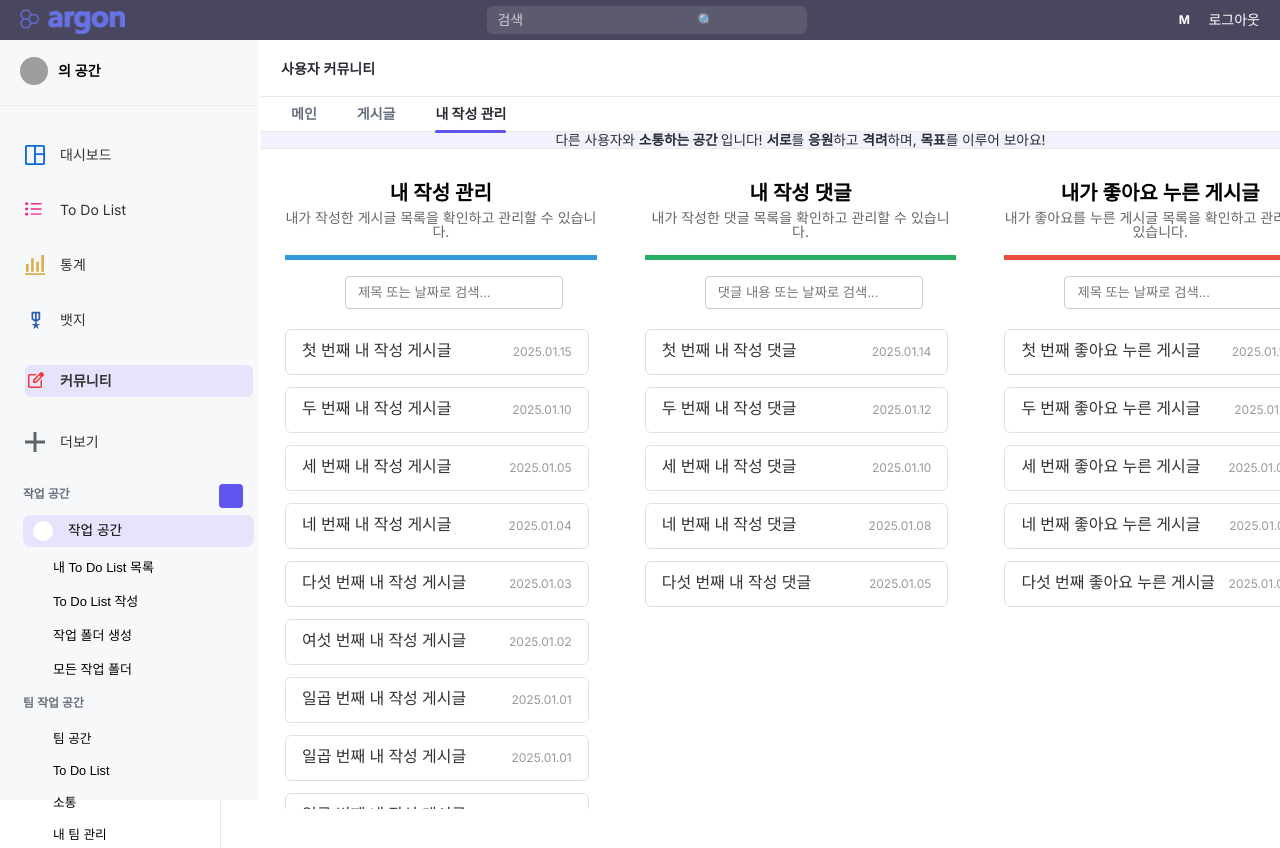
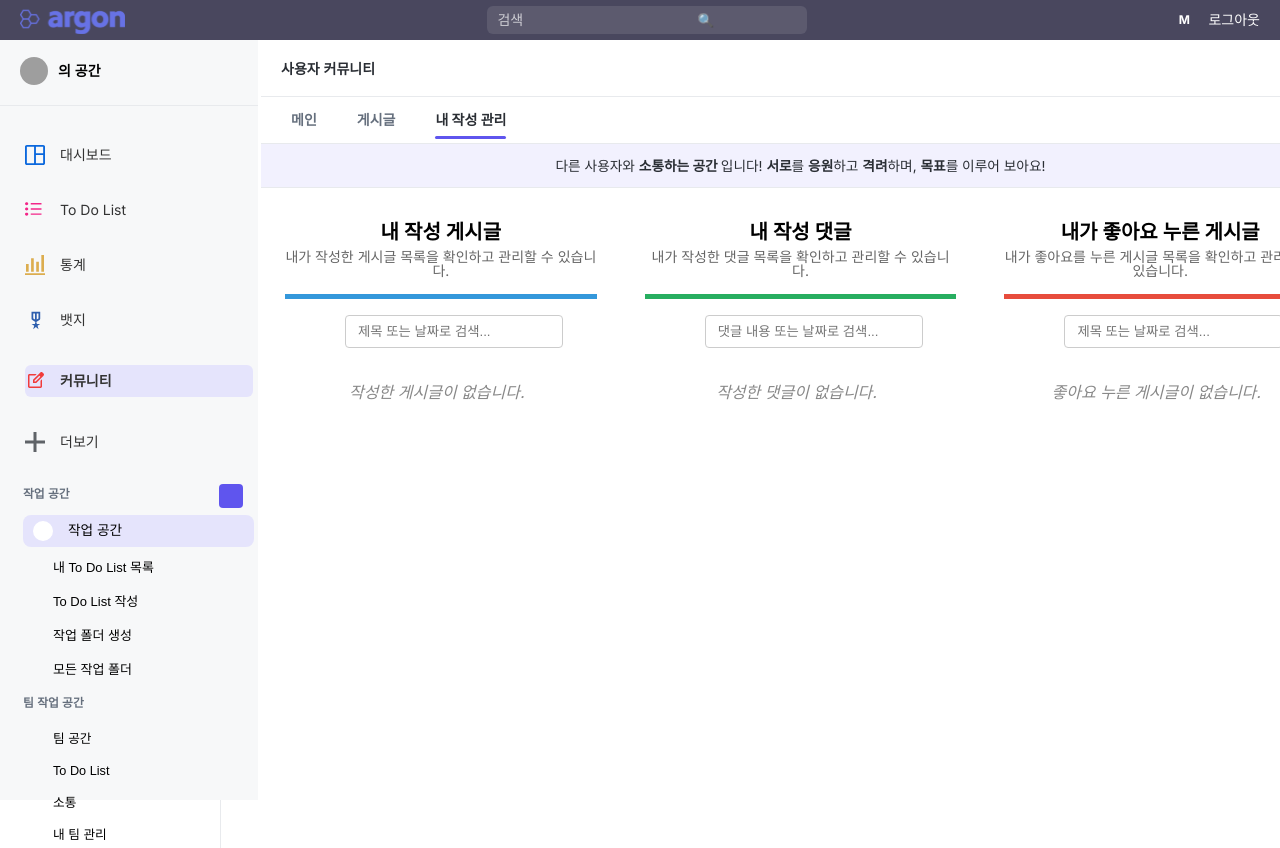
Before and after one commit to SungWookkk/FTT_frontend, a React (Create React App) app: page /community/my-page in a window 1280 px wide. Built offline with nearby package versions, Linux system fonts and the light colour scheme; grey boxes are pictures that could not be loaded.

Commit message:
5/2 feat: [커뮤니티] 내 작성 관리 페이지 axios BE 통신 로직 추가
- 사용자가 글쓰기 / 작성한 댓글 / 좋아요 누른 게시글에 대해 목록을 렌더링 해주는 서비스 코드 요청 추가

```diff
--- a/src/components/community/CommunityMyContentPage.js
+++ b/src/components/community/CommunityMyContentPage.js
@@ -1,55 +1,71 @@
+// src/community/CommunityMyContentPage.js
 import React, { useState, useEffect, useRef, useMemo } from 'react';
 import '../community/css/CommunityMyContentPage.css';
 import { NavLink } from 'react-router-dom';
+import { useAuth } from '../../Auth/AuthContext';
+import axios from 'axios';
 
 function CommunityMyContentPage() {
-    // 1) 내 게시글 데이터
-    const sortedPosts = useMemo(() => {
-        const posts = [
-            { id: 1, title: '첫 번째 내 작성 게시글', date: '2025.01.15' },
-            { id: 2, title: '두 번째 내 작성 게시글', date: '2025.01.10' },
-            { id: 3, title: '세 번째 내 작성 게시글', date: '2025.01.05' },
-            { id: 4, title: '네 번째 내 작성 게시글', date: '2025.01.04' },
-            { id: 5, title: '다섯 번째 내 작성 게시글', date: '2025.01.03' },
-            { id: 6, title: '여섯 번째 내 작성 게시글', date: '2025.01.02' },
-            { id: 7, title: '일곱 번째 내 작성 게시글', date: '2025.01.01' },
-            { id: 7, title: '일곱 번째 내 작성 게시글', date: '2025.01.01' },
-            { id: 7, title: '일곱 번째 내 작성 게시글', date: '2025.01.01' },
-            { id: 7, title: '일곱 번째 내 작성 게시글', date: '2025.01.01' },
-        ];
-        return posts.sort((a, b) => new Date(b.date.replace(/\./g,'-')) - new Date(a.date.replace(/\./g,'-')));
-    }, []);
+    const { auth } = useAuth();
 
-    // 2) 내 댓글 데이터
-    const myComments = useMemo(() => [
-        { id: 1, content: '첫 번째 내 작성 댓글', date: '2025.01.14' },
-        { id: 2, content: '두 번째 내 작성 댓글', date: '2025.01.12' },
-        { id: 3, content: '세 번째 내 작성 댓글', date: '2025.01.10' },
-        { id: 4, content: '네 번째 내 작성 댓글', date: '2025.01.08' },
-        { id: 5, content: '다섯 번째 내 작성 댓글', date: '2025.01.05' },
-    ], []);
+    //내가 쓴 글
+    const [myPosts, setMyPosts] = useState([]);
+    //  쓴 댓글
+    const [myComments, setMyComments] = useState([]);
+    // 내가 좋아요 누른 글
+    const [myLikedPosts, setMyLikedPosts] = useState([]);
 
-    // 3) 내가 좋아요 누른 게시글
-    const myLikedPosts = useMemo(() => [
-        { id: 1, title: '첫 번째 좋아요 누른 게시글', date: '2025.01.13' },
-        { id: 2, title: '두 번째 좋아요 누른 게시글', date: '2025.01.11' },
-        { id: 3, title: '세 번째 좋아요 누른 게시글', date: '2025.01.09' },
-        { id: 4, title: '네 번째 좋아요 누른 게시글', date: '2025.01.07' },
-        { id: 5, title: '다섯 번째 좋아요 누른 게시글', date: '2025.01.05' },
-    ], []);
-
-    // 검색어 상태 분리
+    // 검색어 상태
     const [postSearch, setPostSearch] = useState('');
     const [commentSearch, setCommentSearch] = useState('');
     const [likedSearch, setLikedSearch] = useState('');
 
-    // 필터링 로직 분리
+    // 무한스크롤 상태
+    const pageSize = 5;
+    const [page, setPage] = useState(1);
+    const listRef = useRef(null);
+    const loadMoreRef = useRef(null);
+
+    // ——————————————————————————————————————————————
+    // 컴포넌트 마운트 시, 세 가지 API 콜
+    useEffect(() => {
+        if (!auth.token) return;
+
+        const headers = {
+            Authorization: `Bearer ${auth.token}`,
+            'X-User-Id': auth.userId
+        };
+
+        // 내가 쓴 글
+        axios.get(`/api/community/users/${auth.userId}/posts`, { headers })
+            .then(res => setMyPosts(res.data))
+            .catch(console.error);
+
+        // 내가 쓴 댓글
+        axios.get(`/api/community/users/${auth.userId}/comments`, { headers })
+            .then(res => setMyComments(res.data))
+            .catch(console.error);
+
+        // 내가 좋아요 누른 글
+        axios.get(`/api/community/users/${auth.userId}/likes`, { headers })
+            .then(res => setMyLikedPosts(res.data))
+            .catch(console.error);
+    }, [auth.token, auth.userId]);
+
+    // ——————————————————————————————————————————————
+    // 필터 & 정렬 (검색, 날짜 순)
+    const sortedPosts = useMemo(() => {
+        return myPosts
+            .slice()
+            .sort((a, b) => new Date(b.createdAt) - new Date(a.createdAt));
+    }, [myPosts]);
+
     const filteredPosts = useMemo(() => {
         const term = postSearch.trim().toLowerCase();
         if (!term) return sortedPosts;
         return sortedPosts.filter(p =>
             p.title.toLowerCase().includes(term) ||
-            p.date.includes(term)
+            p.createdAt.startsWith(term)
         );
     }, [postSearch, sortedPosts]);
 
@@ -58,7 +74,7 @@ function CommunityMyContentPage() {
         if (!term) return myComments;
         return myComments.filter(c =>
             c.content.toLowerCase().includes(term) ||
-            c.date.includes(term)
+            c.createdAt.startsWith(term)
         );
     }, [commentSearch, myComments]);
 
@@ -67,20 +83,18 @@ function CommunityMyContentPage() {
         if (!term) return myLikedPosts;
         return myLikedPosts.filter(l =>
             l.title.toLowerCase().includes(term) ||
-            l.date.includes(term)
+            l.createdAt.startsWith(term)
         );
     }, [likedSearch, myLikedPosts]);
 
-    // 무한스크롤: 게시글만
-    const pageSize = 5;
-    const [page, setPage] = useState(1);
-    const listRef = useRef(null);
-    const loadMoreRef = useRef(null);
+    // ——————————————————————————————————————————————
+    // 무한 스크롤: “내가 쓴 글”만
+    // 검색어 바뀌면 페이지 리셋
+    useEffect(() => {
+        setPage(1);
+    }, [postSearch]);
 
-    // 페이지 리셋: 게시글 검색어만
-    useEffect(() => setPage(1), [postSearch]);
-
-    // Intersection Observer: 게시글 리스트에만 적용
+    // Intersection Observer
     useEffect(() => {
         if (!listRef.current || !loadMoreRef.current) return;
         const obs = new IntersectionObserver(
@@ -99,14 +113,14 @@ function CommunityMyContentPage() {
 
     return (
         <div className="dashboard-content">
-            {/* 작업공간 헤더 */}
+            {/* 헤더 */}
             <div className="dashboard-header">
                 <div className="dashboard-title">
                     <span className="title-text">사용자 커뮤니티</span>
                 </div>
             </div>
 
-            {/* 목록 선택 탭 */}
+            {/* 탭 네비게이션 */}
             <div className="list-tap">
                 <div className="list-tab-container">
                     <NavLink to="/community" exact className="tab-item" activeClassName="active">
@@ -121,7 +135,7 @@ function CommunityMyContentPage() {
                 </div>
             </div>
 
-            {/* 알림 배너 */}
+            {/* 안내 배너 */}
             <div className="alert-banner-todo">
                 <p className="alert-text-todo">
                     <span className="normal-text">다른 사용자와 </span>
@@ -139,21 +153,15 @@ function CommunityMyContentPage() {
             </div>
 
             <div className="my-content-wrapper">
-                {/* 1) 내 작성 게시글 */}
+                {/* 1) 내가 쓴 게시글 */}
                 <div className="my-content-container">
                     <div className="my-content-header">
-                        <h2 className="my-content-title">내 작성 관리</h2>
+                        <h2 className="my-content-title">내 작성 게시글</h2>
                         <p className="my-content-subtitle">
                             내가 작성한 게시글 목록을 확인하고 관리할 수 있습니다.
                         </p>
                     </div>
-
-                    {/* 2) 구분선 섹션 헤더 */}
-                    <div
-                        className="section-header3"
-                        style={{ borderBottom: '5px solid rgb(52, 152, 219)' }}
-                    >
-                    </div>
+                    <div className="section-header3" style={{borderBottom: '5px solid rgb(52, 152, 219)'}}/>
                     <div className="search-wrapper">
                         <input
                             type="text"
@@ -164,17 +172,23 @@ function CommunityMyContentPage() {
                         />
                     </div>
                     <div className="my-content-list" ref={listRef}>
-                        {displayedPosts.map(p => (
+                        {displayedPosts.length > 0 ? (
+                            displayedPosts.map(p => (
                                 <div key={p.id} className="my-content-item">
                                     <span className="item-title">{p.title}</span>
-                                <span className="item-date">{p.date}</span>
+                                    <span
+                                        className="item-date">{new Date(p.createdAt).toISOString().slice(0, 10)}</span>
                                 </div>
-                        ))}
-                        <div ref={loadMoreRef} className="load-sentinel" />
+                            ))
+                        ) : (
+                            <p className="empty-text">작성한 게시글이 없습니다.</p>
+                        )}
+                        <div ref={loadMoreRef} className="load-sentinel"/>
                     </div>
                 </div>
 
-                {/* 2) 내 작성 댓글 */}
+
+                {/* 2) 내가 쓴 댓글 */}
                 <div className="my-content-container">
                     <div className="my-content-header">
                         <h2 className="my-content-title">내 작성 댓글</h2>
@@ -182,13 +196,7 @@ function CommunityMyContentPage() {
                             내가 작성한 댓글 목록을 확인하고 관리할 수 있습니다.
                         </p>
                     </div>
-
-                    {/* 2) 구분선 섹션 헤더 */}
-                    <div
-                        className="section-header3"
-                        style={{ borderBottom: '5px solid rgb(39, 174, 96)' }}
-                    >
-                    </div>
+                    <div className="section-header3" style={{borderBottom: '5px solid rgb(39, 174, 96)'}}/>
                     <div className="search-wrapper">
                         <input
                             type="text"
@@ -198,13 +206,18 @@ function CommunityMyContentPage() {
                             onChange={e => setCommentSearch(e.target.value)}
                         />
                     </div>
-                    <div className="my-content-list" style={{ maxHeight: '50vh' }}>
-                        {filteredComments.map(c => (
+                    <div className="my-content-list" style={{maxHeight: '50vh'}}>
+                        {filteredComments.length > 0 ? (
+                            filteredComments.map(c => (
                                 <div key={c.id} className="my-content-item">
                                     <span className="item-title">{c.content}</span>
-                                <span className="item-date">{c.date}</span>
+                                    <span
+                                        className="item-date">{new Date(c.createdAt).toISOString().slice(0, 10)}</span>
                                 </div>
-                        ))}
+                            ))
+                        ) : (
+                            <p className="empty-text">작성한 댓글이 없습니다.</p>
+                        )}
                     </div>
                 </div>
 
@@ -216,13 +229,7 @@ function CommunityMyContentPage() {
                             내가 좋아요를 누른 게시글 목록을 확인하고 관리할 수 있습니다.
                         </p>
                     </div>
-
-                    {/* 2) 구분선 섹션 헤더 */}
-                    <div
-                        className="section-header3"
-                        style={{ borderBottom: '5px solid rgb(231, 76, 60)' }}
-                    >
-                    </div>
+                    <div className="section-header3" style={{borderBottom: '5px solid rgb(231, 76, 60)'}}/>
                     <div className="search-wrapper">
                         <input
                             type="text"
@@ -233,12 +240,18 @@ function CommunityMyContentPage() {
                         />
                     </div>
                 <div className="my-content-list" style={{ maxHeight: '50vh' }}>
-                        {filteredLiked.map(l => (
+                    {filteredLiked.length > 0 ? (
+                        filteredLiked.map(l => (
                             <div key={l.id} className="my-content-item">
                                 <span className="item-title">{l.title}</span>
-                                <span className="item-date">{l.date}</span>
+                                <span className="item-date">
+                                        {new Date(l.createdAt).toISOString().slice(0,10)}
+                                    </span>
                             </div>
-                        ))}
+                        ))
+                    ) : (
+                        <div className="empty-text">좋아요 누른 게시글이 없습니다.</div>
+                    )}
                 </div>
                 </div>
             </div>
--- a/src/components/community/css/CommunityMyContentPage.css
+++ b/src/components/community/css/CommunityMyContentPage.css
@@ -130,3 +130,9 @@
     width: 100%;
     align-items: center;
 }
+.empty-text {
+    padding: 16px;
+    text-align: center;
+    color: #888;
+    font-style: italic;
+}
```
Lines whose indentation alone changed are shown as unchanged.
